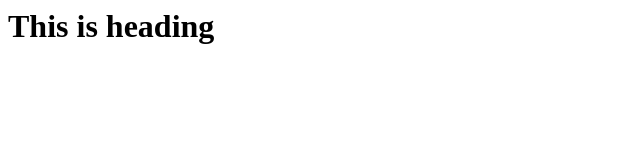
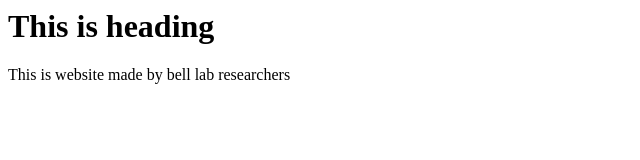
Before and after one commit to Hammad576/my-website, a plain HTML site: page index.html in a window 1280 px wide. Shown: the whole page, without its empty margins (0-640 px from the left). Drawn offline with Linux system fonts and the light colour scheme.

Commit message:
Second commit some modifications in index.html

```diff
--- a/index.html
+++ b/index.html
@@ -1 +1 @@
-<html><head><title>Example</title></head><body><h1>This is heading</h1></body></html>
+<html><head><title>Example</title></head><body><h1>This is heading</h1><p>This is website made by bell lab researchers</p></body></html>
```
